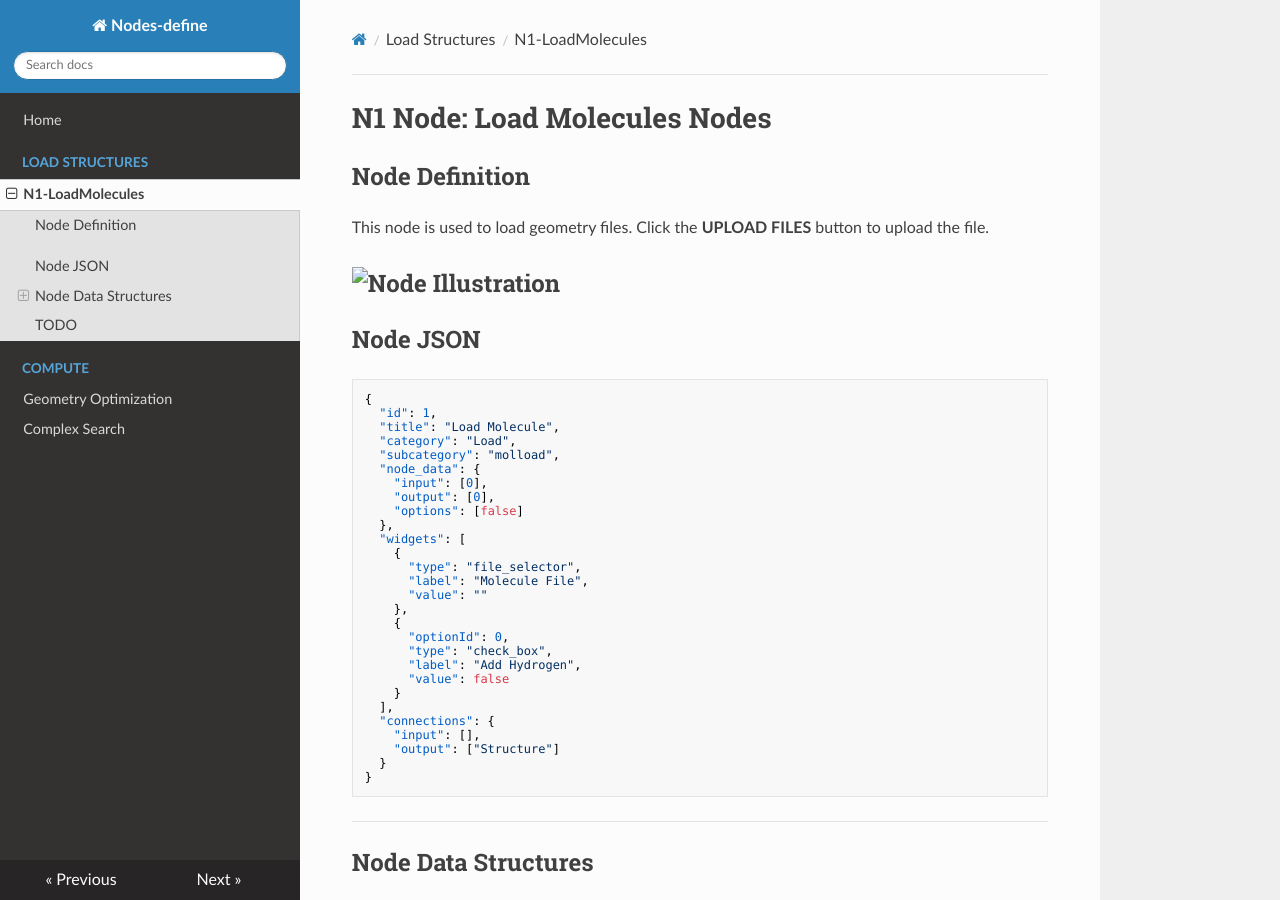
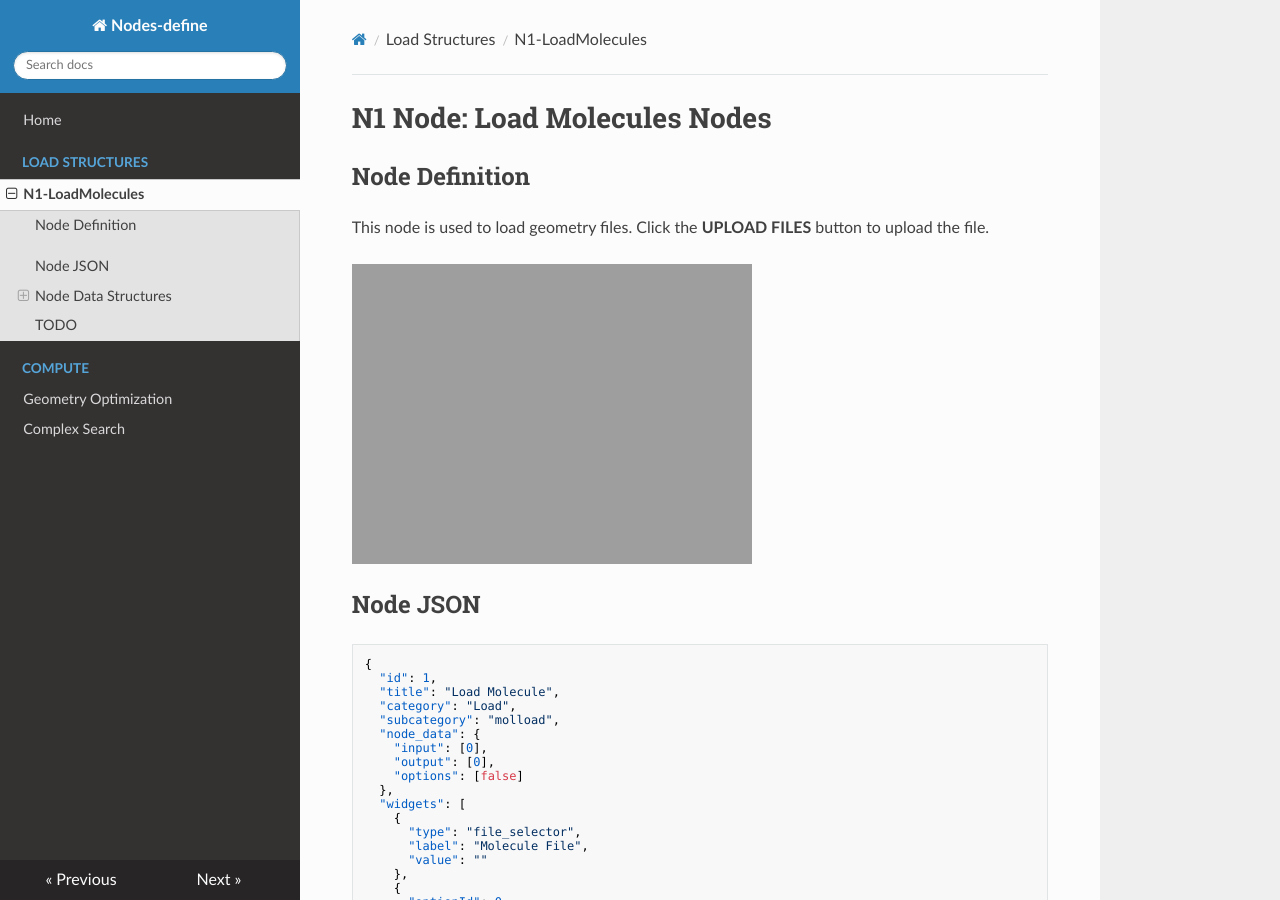
Before and after one commit to XinChenQC/node_defines, an MkDocs documentation site: the page built from docs/LoadStructures/N1.md, in a window 1280 px wide and 900 px high. Built offline with MkDocs 1.6.1, drawn with Linux system fonts in a browser that asks for light colours; nearby versions of some CDN libraries.

Commit message:
Update N1.md

```diff
--- a/docs/LoadStructures/N1.md
+++ b/docs/LoadStructures/N1.md
@@ -4,7 +4,7 @@
 
 This node is used to load geometry files. Click the **UPLOAD FILES** button to upload the file.
 
-<img title="" src="../img/N1.jpg" alt="Node Illustration" width="206">
+![Screenshot](../img/N1.jpg =206x)
 ---
 
 ## **Node JSON**
```
